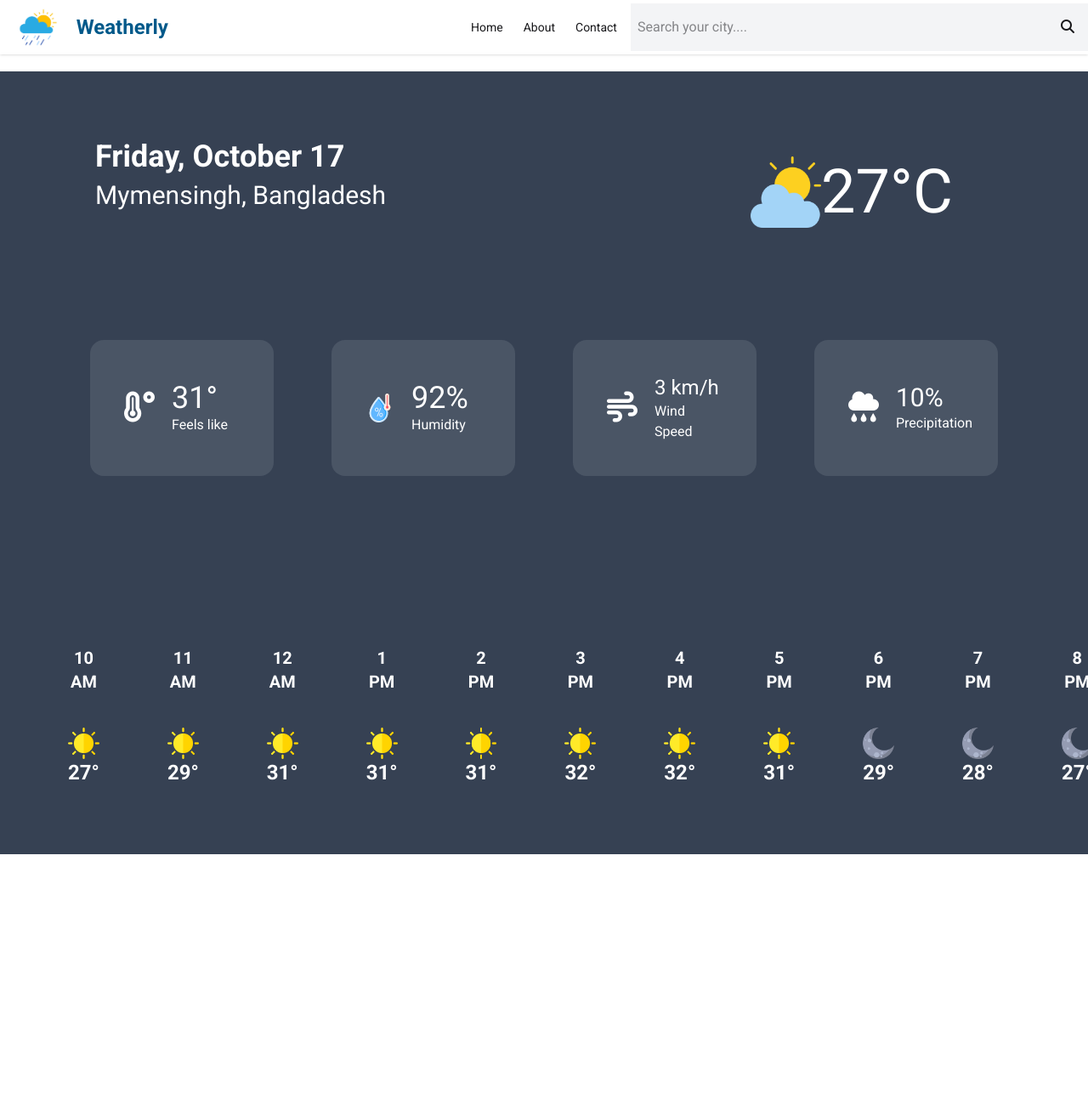
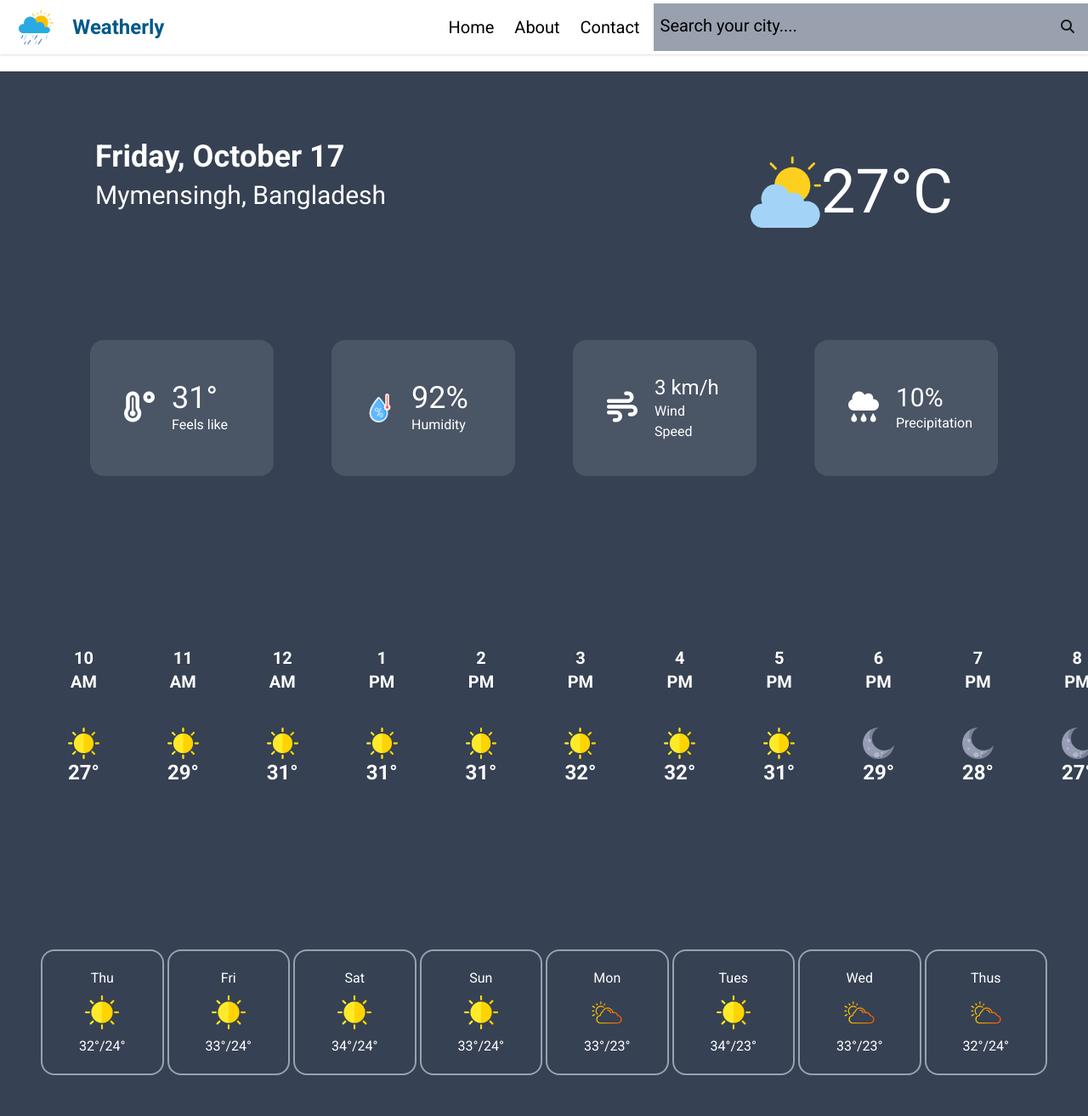
Before and after one commit to yeasmin-sy/weather-app-UI, a plain HTML site: page index.html in a window 1280 px wide. Shown: the whole page at 85% size. Before the commit the page ends 1005 px from the top, so only its background shows below. Drawn offline with nearby package versions, Linux system fonts and the light colour scheme.

Commit message:
daily forecast cards done

```diff
--- a/index.html
+++ b/index.html
@@ -31,23 +31,23 @@
              tabindex="-1"
              class="menu menu-sm dropdown-content bg-base-100 rounded-box z-1 mt-3 w-52 p-2 shadow">
              <li><a>Home</a></li>
-        <li>
-          <a >About</a>
-        </li>
+             <li> <a >About</a></li>
              <li><a>Contact</a></li>
           </ul>
         </div>
     <img src="images/logo.jpg" alt="logo-of-weather" class=" w-1/3 lg:w-1/6 ">
     <a class=" text-2xl font-bold text-sky-800">Weatherly</a>
          </div>
+
         <div class="navbar-center hidden lg:flex">
-    <ul class="menu menu-horizontal px-1">
+          <ul class="menu menu-horizontal px-1 text-black text-xl">
               <li><a>Home</a></li>
               <li> <a >About</a></li>
               <li><a>Contact</a></li>
           </ul>
          </div>
-  <div class="navbar-end w-full  bg-gray-100 justify-start  md:w-1/2 justify-end">
+
+      <div class="navbar-end w-full  bg-gray-400 justify-start  md:w-1/2 justify-end">
 
              <input type="text" placeholder="Search your city.... "
             class=" p-2 border-0  w-1/2">
@@ -120,7 +120,7 @@
 
 
      <!-- Hourly forecast section -->
-     <section class=" mt-10 p-2 md:p-8  lg:p-20 flex gap-20 overflow-x-scroll  ">
+     <section class=" mt-10 p-2 overflow-x-scroll flex gap-20 md:p-8  lg:p-20    ">
          <div class=" text-center flex flex-col items-center justify-center gap-10 ">
             <div class="text-xl font-bold ">10 AM</div>
             <div>
@@ -298,6 +298,50 @@
          </div>
      </section>
 
+     <!-- 7 day daily forecast cards -->
+      <section class="mt-16 p-2 grid gap-5 lg:gap-1 items-center justify-center  grid-cols-1 md:grid-cols-2 lg:grid-cols-8 md:p-12 ">
+         <div class="flex flex-col items-center justify-center gap-2  p-5 rounded-2xl border-2 border-gray-400 ">
+            <p>Thu</p>
+            <img src="images/brightness.png" alt="sun" class="w-10">
+            <p>32°/24°</p>
+         </div>
+         <div class="flex flex-col items-center justify-center gap-2 p-5 rounded-2xl border-2 border-gray-400 ">
+            <p>Fri</p>
+            <img src="images/brightness.png" alt="sun" class="w-10">
+            <p>33°/24°</p>
+         </div>
+         <div class="flex flex-col items-center justify-center gap-2 p-5 rounded-2xl border-2 border-gray-400">
+            <p>Sat</p>
+            <img src="images/brightness.png" alt="sun" class="w-10">
+            <p>34°/24°</p>
+         </div>
+         <div class="flex flex-col items-center justify-center gap-2 p-5 rounded-2xl border-2 border-gray-400">
+            <p>Sun</p>
+            <img src="images/brightness.png" alt="sun" class="w-10">
+            <p>33°/24°</p>
+         </div>
+         <div class="flex flex-col items-center justify-center gap-2 p-5 rounded-2xl border-2 border-gray-400">
+            <p>Mon</p>
+            <img src="images/cs.png" alt="sun" class="w-10">
+            <p>33°/23°</p>
+         </div>
+         <div class="flex flex-col items-center justify-center gap-2 p-5 rounded-2xl border-2 border-gray-400">
+            <p>Tues</p>
+            <img src="images/brightness.png" alt="sun" class="w-10">
+            <p>34°/23°</p>
+         </div>
+         <div class="flex flex-col items-center justify-center gap-2 p-5 rounded-2xl border-2 border-gray-400">
+            <p>Wed</p>
+            <img src="images/cs.png" alt="sun" class="w-10">
+            <p>33°/23°</p>
+         </div>
+         <div class="flex flex-col items-center justify-center gap-2 p-5 rounded-2xl border-2 border-gray-400">
+            <p>Thus</p>
+            <img src="images/cs.png" alt="sun" class="w-10">
+            <p>32°/24°</p>
+         </div>
+      </section>
+
     </main>
 </body>
 </html>
--- a/styles/style.css
+++ b/styles/style.css
@@ -8,3 +8,8 @@
 
 /* set Tailwind CSS intelliSense */
 @import "tailwindcss";
+
+input::placeholder{
+  color: black;
+  font-size: 20px;
+}
```
Also changed, not shown: images/cs.png (added), images/sun2.png (added), images/suncloud.png (added). Lines whose indentation alone changed are shown as unchanged.
